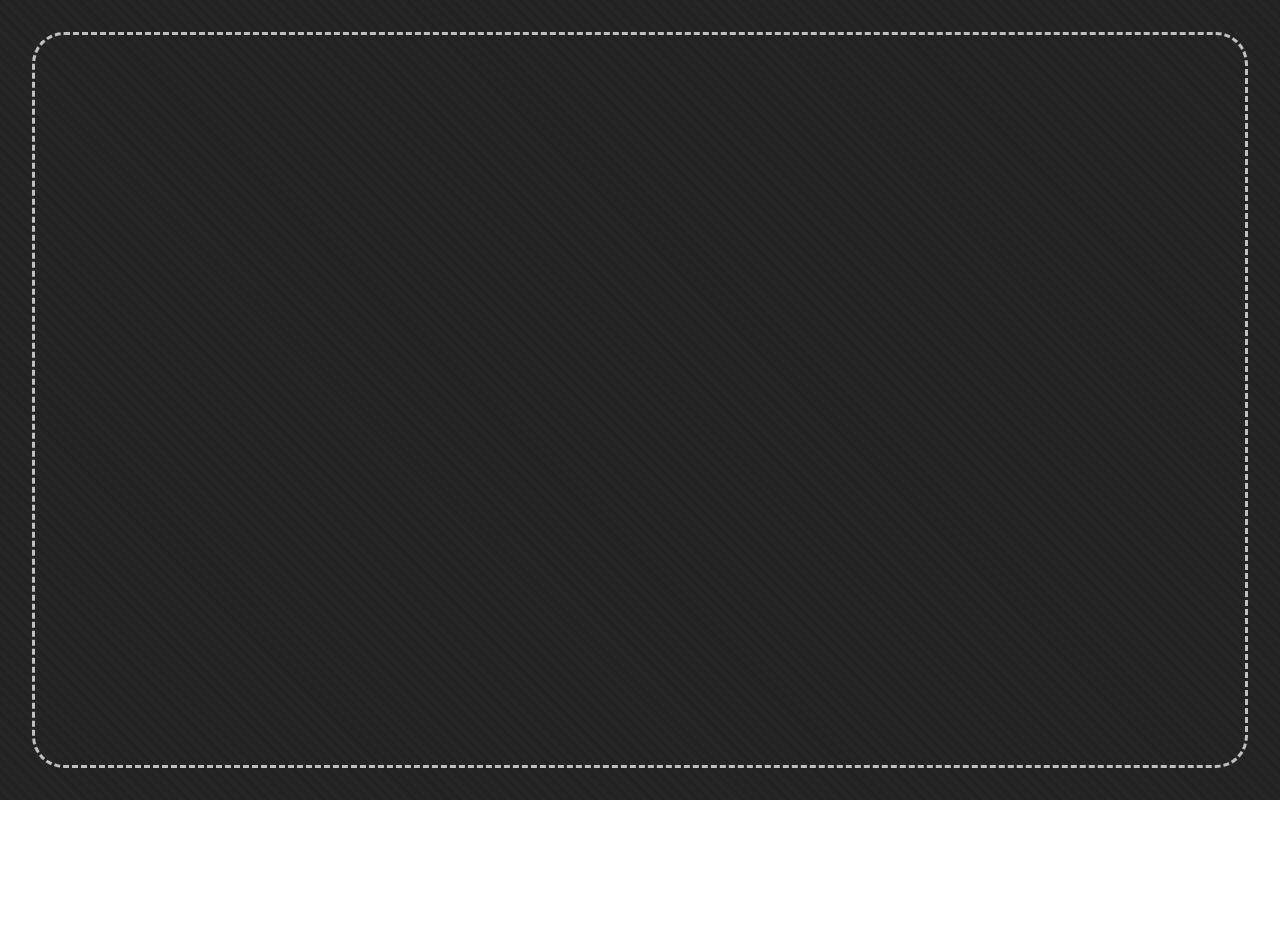
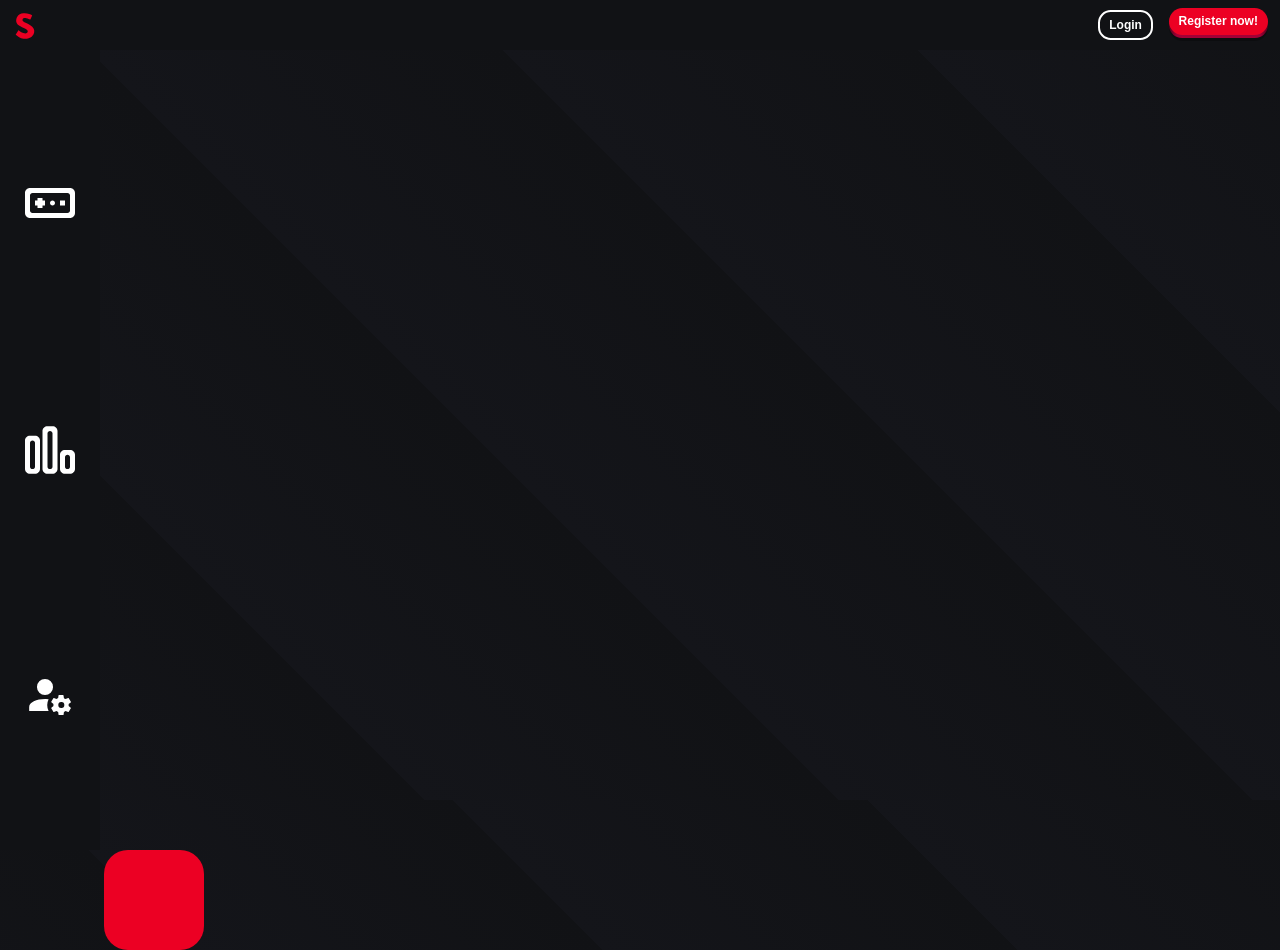
Before and after one commit to Domz4/slots-game-project, a React (Create React App) app: page / in a window 1280 px wide. Before the commit the page ends 800 px from the top, so only its background shows below. Built offline with nearby package versions, Linux system fonts and the light colour scheme.

Commit message:
feat: basic page layout

```diff
--- a/package.json
+++ b/package.json
@@ -13,12 +13,16 @@
     "@types/react": "^18.0.29",
     "@types/react-dom": "^18.0.11",
     "@types/react-redux": "^7.1.25",
+    "@types/redux-thunk": "^2.1.0",
     "pixi.js": "^7.2.3",
     "react": "^18.2.0",
     "react-dom": "^18.2.0",
     "react-icons": "^4.8.0",
+    "react-redux": "^8.0.5",
     "react-scripts": "5.0.1",
     "react-transition-group": "^4.4.5",
+    "redux": "^4.2.1",
+    "redux-thunk": "^2.4.2",
     "typescript": "^4.9.5",
     "web-vitals": "^2.1.4"
   },
--- a/src/App.css
+++ b/src/App.css
@@ -9,19 +9,12 @@ html,
 #root {
     height: 100%;
 }
-#root {
-    padding: 2rem;
-}
+
 body {
     background: repeating-linear-gradient(
         45deg,
-        rgb(33, 33, 33) 7px,
-        #272727 0,
-        #212121 15px
+        #111215 7px,
+        #14151a 0,
+        #111215 300px
     );
 }
-.App {
-    height: 100%;
-    border-radius: 2rem;
-    border: dashed #c0c0c0;
-}
--- a/src/App.tsx
+++ b/src/App.tsx
@@ -1,10 +1,10 @@
 import React from "react";
 import "./App.css";
-import { Main } from "./pages/Homepage";
+import { HomePage } from "./pages/Homepage";
 function App() {
     return (
         <div className="App">
-            <Main />
+            <HomePage />
         </div>
     );
 }
--- a/src/UI/Button/index.tsx
+++ b/src/UI/Button/index.tsx
@@ -7,12 +7,12 @@ export interface ButtonProps extends HTMLAttributes<HTMLButtonElement> {
     backgroundColor?: string;
 }
 
-export function Button({
+export const Button = ({
     size = "md",
     variant,
     children,
     ...props
-}: ButtonProps) {
+}: ButtonProps) => {
     return variant === "primary" ? (
         <button type="button" className={`btn btn__${variant}`} {...props}>
             <span className={`btn__shadow__${variant}`}></span>
@@ -30,4 +30,4 @@ export function Button({
             {children}
         </button>
     );
-}
+};
--- a/src/UI/Header/styles.module.css
+++ b/src/UI/Header/styles.module.css
@@ -7,7 +7,7 @@
     position: sticky;
     top: 0;
     background-color: #111215;
-    z-index: 1;
+    z-index: 11;
     height: 50px;
 }
 .user {
--- a/src/UI/Loading/index.tsx
+++ b/src/UI/Loading/index.tsx
@@ -13,6 +13,6 @@ const LoadingOverlay: React.FC<LoadingOverlayProps> = ({ isLoading }) => {
         </div>
     );
 
-    return isLoading ? createPortal(overlay, document.body!) : null;
+    return isLoading ? createPortal(overlay, document.body) : null;
 };
 export default LoadingOverlay;
--- a/src/index.tsx
+++ b/src/index.tsx
@@ -1,8 +1,8 @@
 import React from "react";
 import ReactDOM from "react-dom/client";
 import App from "./App";
+import { store } from "./store/store";
 import { Provider } from "react-redux";
-import { store } from "./store/store";
 
 const root = ReactDOM.createRoot(
     document.getElementById("root") as HTMLElement
--- a/src/pages/Homepage/index.tsx
+++ b/src/pages/Homepage/index.tsx
@@ -1,3 +1,55 @@
-export const Main = () => {
-    return;
+import { useState } from "react";
+import { Button } from "../../UI/Button";
+import Grid from "../../UI/GameList";
+import { Header } from "../../UI/Header";
+import LoadingOverlay from "../../UI/Loading";
+import { Sidebar } from "../../UI/Sidebar";
+
+export const HomePage = () => {
+    const [isLoading, setIsLoading] = useState(false);
+
+    const handleSettings = () => {
+        console.log("Settings clicked");
+    };
+
+    const handleGame = () => {
+        console.log("Game clicked");
+    };
+
+    const handleStats = () => {
+        console.log("Stats clicked");
+    };
+
+    const handleLogin = () => {
+        console.log("Login clicked");
+    };
+
+    const handleLogout = () => {
+        console.log("Logout clicked");
+    };
+
+    const handleRegister = () => {
+        console.log("Register clicked");
+    };
+
+    return (
+        <div className="App">
+            <Header
+                onLogin={handleLogin}
+                onLogout={handleLogout}
+                onRegister={handleRegister}
+            />
+            <Sidebar
+                onSettings={handleSettings}
+                onGame={handleGame}
+                onStats={handleStats}
+            />
+            <LoadingOverlay isLoading={isLoading} />
+            <main>
+                <Grid width={100} height={100}>
+                  <div className="first"></div>
+                </Grid>
+            </main>
+        </div>
+    );
 };
--- a/tsconfig.json
+++ b/tsconfig.json
@@ -17,5 +17,5 @@
         "jsx": "react-jsx",
         "plugins": [{ "name": "typescript-plugin-css-modules" }]
     },
-    "include": ["src"]
+    "include": ["src/**/*"]
 }
```
Also changed, not shown: src/UI/Sidebar/index.tsx (+4 -4 lines), src/types/global.d.ts (+11 -2 lines), 1 other file (tests, documents, lock files or other folders).
